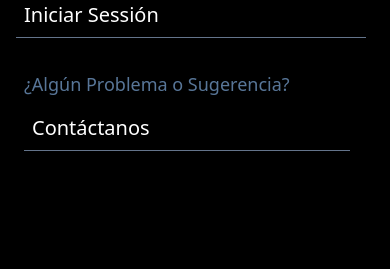
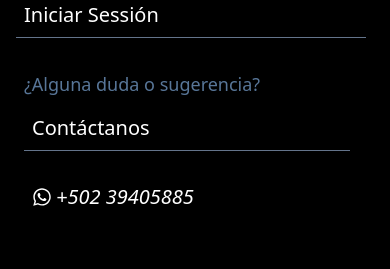
Before and after one commit to ErickOwo/stream-play, a Next.js app: page / in a window 390 px wide. Both pictures are taken after a click on the button 31 px from the left and 31 px from the top of the page. Shown: the part 131-400 px from the top of the page. Built offline with nearby package versions, Linux system fonts and the light colour scheme; no server answers.

Commit message:
contact added

```diff
--- a/src/containers/Header.jsx
+++ b/src/containers/Header.jsx
@@ -5,7 +5,7 @@ import Image from 'next/image';
 import iconShoppingCard from '@images/icon_shopping_cart.svg';
 import {AiOutlineClose} from 'react-icons/ai';
 import { useRouter } from 'next/router';
-import { FaBars } from 'react-icons/fa'
+import { FaBars, FaWhatsapp } from 'react-icons/fa'
 import { motion } from 'framer-motion';
 
 import disneyLogo from '@images/disney-logo.png';
@@ -118,7 +118,7 @@ const Header = ({backButton}) => {
                 </button>
               </Link>
               <div className='mt-6 text-lg ml-2 mr-4 text-blue-300/60'>
-                ¿Algún Problema o Sugerencia?
+                ¿Alguna duda o sugerencia?
               </div>
               <Link href='/contact'>
                 <button
@@ -130,7 +130,19 @@ const Header = ({backButton}) => {
                     Contáctanos
                 </button>
               </Link>
-            </ul> : <ul className='text-white p-2 mt-[63px] flex flex-col gap-2'>
+              <a
+                target='_blank'
+                href='https://wa.me/50239405885' >
+                <div className='p-2 hover:bg-slate-400/30 text-left ml-2 mr-4 flex items-center gap-1 mt-4' >
+                  <i>
+                    <FaWhatsapp />
+                  </i>
+                  <i>
+                    +502 39405885
+                  </i>
+                </div>
+              </a>
+            </ul> : <ul className='text-white p-2 mt-[8px] flex flex-col gap-2'>
                 <div
                   className='p-2 font-Abril tracking-wider font-extralight text-left ml-2 mr-4'
                   onClick={() => {
@@ -171,7 +183,7 @@ const Header = ({backButton}) => {
                 </button>
               </Link>
               <div className='mt-6 text-lg ml-2 mr-4 text-blue-300/60'>
-                ¿Algún Problema o Sugerencia?
+                ¿Alguna duda o sugerencia?
               </div>
               <Link href='/contact'>
                 <button
@@ -183,6 +195,18 @@ const Header = ({backButton}) => {
                     Contáctanos
                 </button>
               </Link>
+              <a
+                target='_blank'
+                href='https://wa.me/50239405885' >
+                <div className='p-2 hover:bg-slate-400/30 text-left ml-2 mr-4 flex items-center gap-1 mt-4' >
+                  <i>
+                    <FaWhatsapp />
+                  </i>
+                  <i>
+                    +502 39405885
+                  </i>
+                </div>
+              </a>
               <button
                 className='p-2 text-left absolute bottom-10 ml-2'
                 onClick={() => {
--- a/src/pages/_document.js
+++ b/src/pages/_document.js
@@ -6,7 +6,7 @@ class MyDocument extends Document {
       <Html>
         <Head>
           <link rel="preconnect" href="https://fonts.googleapis.com" />
-          <link rel="preconnect" href="https://fonts.gstatic.com" crossOrigin={true} />
+          <link rel="preconnect" href="https://fonts.gstatic.com" crossOrigin="true" />
           <link href="https://fonts.googleapis.com/css2?family=Abril+Fatface&family=Arvo&family=PT+Serif&family=Pacifico&display=swap" rel="stylesheet" />
         </Head>
         <body>
--- a/src/pages/checkout.js
+++ b/src/pages/checkout.js
@@ -14,7 +14,7 @@ import netflixLogo from '@images/netflix-logo.svg';
 import Link from 'next/link';
 
 const Checkout = () => {
-  const { cart, removeFromCart, monthsToPay, setMonthsToPay, } = useAuth();
+  const { cart, removeFromCart, monthsToPay, setMonthsToPay } = useAuth();
 
   const handleChange = (e) => {
     setMonthsToPay(parseInt(e.target.value));
--- a/src/pages/myorder.js
+++ b/src/pages/myorder.js
@@ -149,7 +149,10 @@ const Myorder = () => {
                   </div>
                 )}
               </div>
-              <p className="font-semibold mt-2">Al realizar el <b className="font-bold">Deposito</b> tomale fóto a tu boleta de pago. Si ha sido <b className="font-bold">Transferencia Bancaria</b> manda una captura de pantalla  de la transferencia bancaria y agregala:</p>
+              <p className="font-semibold mt-2">
+                Al realizar el <b className="font-bold">Deposito</b> tomale fóto a tu boleta de pago. Si ha sido <b className="font-bold">Transferencia Bancaria</b> manda una captura de pantalla de la
+                transferencia bancaria y agregala:
+              </p>
               <label
                 className={`my-2 w-full h-[80px] ${
                   imgAdded ? 'bg-pink-800 hover:bg-pink-700' : 'bg-slate-800 hover:bg-slate-700'
```
